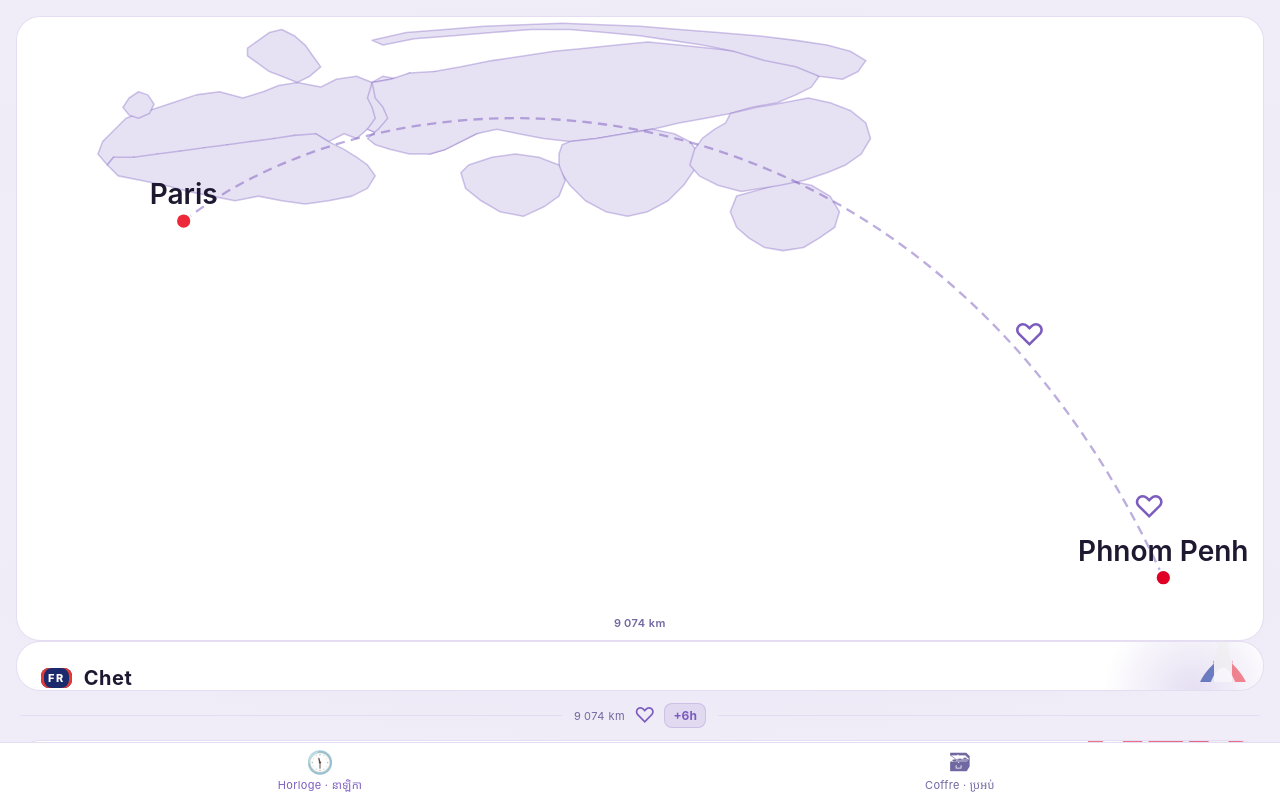
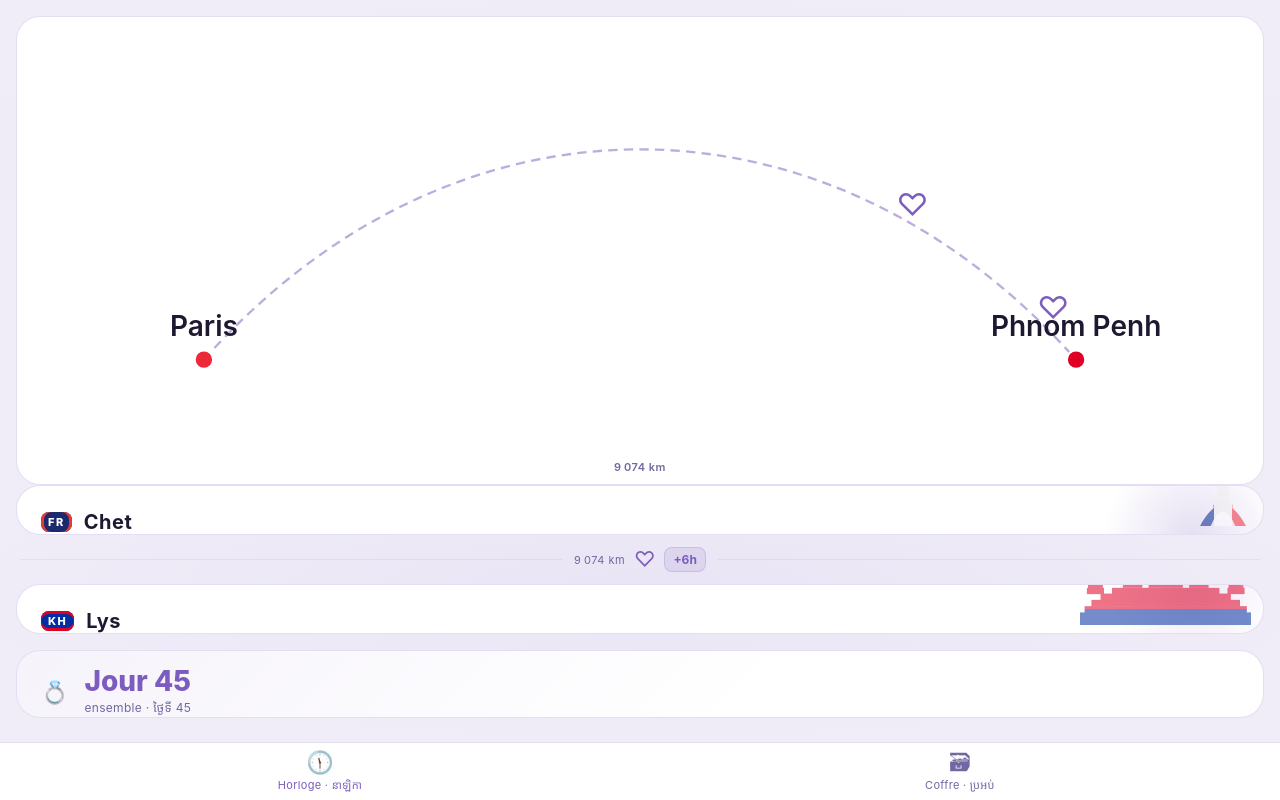
Before and after one commit to chetana/9074km, a SvelteKit app: page /horloge in a window 1280 px wide. Built offline with nearby package versions, Linux system fonts and the light colour scheme.

Commit message:
fix: carte minimaliste sans continents, juste Paris↔Phnom Penh

```diff
--- a/src/routes/horloge/+page.svelte
+++ b/src/routes/horloge/+page.svelte
@@ -41,103 +41,19 @@
 
 <div class="page">
 
-	<!-- Mini-carte du monde — Paris ↔ Phnom Penh -->
-	<!-- viewBox 0 0 800 400 — lon -15→115, lat 70→5 -->
-	<!-- Paris : lon 2.35 lat 48.85 → x≈107 y≈131 -->
-	<!-- Phnom Penh : lon 104.9 lat 11.57 → x≈736 y≈360 -->
+	<!-- Mini-carte — Paris ↔ Phnom Penh -->
 	<div class="map-card">
-		<svg class="world-map" viewBox="0 0 800 400" xmlns="http://www.w3.org/2000/svg" aria-hidden="true">
-			<defs>
-				<!-- Chemin invisible pour l'animation du cœur (aller-retour Paris→PP) -->
-				<!-- La courbe monte (arc grand cercle simulé) -->
-				<path id="flight-path" d="M 107,131 C 250,20 580,20 736,360" fill="none"/>
-			</defs>
-
-			<!-- ── Continents simplifiés ── -->
-			<!-- Europe -->
-			<polygon class="land" points="
-				85,60  100,55  115,50  130,48  145,52  158,48  168,44  180,42
-				195,45  205,40  218,38  228,42  235,38  245,40  252,36  260,40
-				268,35  275,40  280,38  285,44  278,50  282,56  275,60  270,65
-				260,62  255,68  248,72  240,70  232,75  225,72  218,78  210,75
-				200,80  192,75  185,80  178,76  172,82  165,78  158,84  150,80
-				142,85  135,82  128,88  120,84  112,90  105,86  98,92  90,88
-				82,94  75,90  68,96  62,90  58,95  52,88  55,80  60,75
-				65,70  70,65  78,62  82,58
-			"/>
-			<!-- Scandinavie -->
-			<polygon class="land" points="
-				148,20  155,15  162,10  170,8  178,12  185,18  190,25  195,32
-				188,38  180,42  170,38  162,35  155,30  148,25
-			"/>
-			<!-- Îles britanniques -->
-			<polygon class="land" points="
-				68,58  72,52  78,48  84,50  88,56  85,62  78,65  72,63
-			"/>
-			<!-- Afrique du Nord -->
-			<polygon class="land" points="
-				62,90  75,90  90,88  105,86  120,84  135,82  150,80  165,78
-				178,76  192,75  200,80  210,85  218,90  225,95  230,102
-				225,110  215,115  200,118  185,120  170,118  155,115  140,118
-				125,115  110,112  95,108  80,105  65,102  58,95
-			"/>
-			<!-- Asie de l'Ouest / Moyen-Orient -->
-			<polygon class="land" points="
-				228,42  240,40  252,38  265,40  278,42  290,45  305,48  315,52
-				320,58  315,65  305,70  295,75  285,80  275,85  265,88  255,85
-				248,80  240,78  232,75  225,72  230,65  228,58  225,52
-			"/>
-			<!-- Asie centrale / Russie du Sud -->
-			<polygon class="land" points="
-				228,42  240,40  252,36  268,35  285,32  305,28  325,25  345,22
-				365,20  385,18  405,16  425,18  445,20  462,22  478,25  492,28
-				505,32  515,38  510,45  500,50  488,55  472,58  458,62  442,65
-				425,68  408,72  390,75  372,78  355,80  338,78  322,75  308,72
-				295,75  285,80  275,85  265,88  252,88  240,85  230,82  225,78
-				232,72  238,65  235,58  230,52
-			"/>
-			<!-- Russie / Sibérie -->
-			<polygon class="land" points="
-				228,15  250,10  275,8   300,6   325,5   350,4   375,5   400,6
-				425,8   450,10  475,12  500,15  520,18  535,22  545,28  540,35
-				530,40  515,38  500,32  480,28  460,22  440,18  420,15  400,12
-				378,10  355,8   330,8   305,10  280,12  255,14  235,18  228,15
-			"/>
-			<!-- Asie du Sud / Inde -->
-			<polygon class="land" points="
-				355,80  372,78  390,75  408,72  422,75  432,80  438,88  435,98
-				428,108 418,118 405,125 392,128 378,125 365,118 355,108 348,98
-				348,88  350,82
-			"/>
-			<!-- Asie du Sud-Est / Indochine -->
-			<polygon class="land" points="
-				480,110 495,105 510,108 522,115 528,125 525,135 515,142
-				505,148 492,150 480,148 470,142 462,135 458,125 462,115
-			"/>
-			<!-- Chine / Asie de l'Est -->
-			<polygon class="land" points="
-				458,62  475,58  492,55  508,52  522,55  535,60  545,68  548,78
-				542,88  532,95  520,100 505,105 490,108 478,110 465,112
-				450,108 438,102 432,95  435,85  440,78  448,72  455,68
-			"/>
-			<!-- Péninsule arabique -->
-			<polygon class="land" points="
-				290,95  305,90  320,88  335,90  348,95  352,105 348,115
-				338,122 325,128 310,125 298,118 288,110 285,100
-			"/>
-
-			<!-- ── Ligne de vol pointillée Paris→PP ── -->
-			<path class="flight-line" d="M 107,131 C 250,20 580,20 736,360"/>
+		<svg class="world-map" viewBox="0 0 800 300" xmlns="http://www.w3.org/2000/svg" aria-hidden="true">
+			<!-- ── Ligne de vol pointillée ── -->
+			<path class="flight-line" d="M 120,220 C 280,40 520,40 680,220"/>
 
 			<!-- ── Épingles ── -->
-			<!-- Paris -->
-			<circle class="pin pin-paris" cx="107" cy="131" r="5"/>
-			<text class="pin-label" x="107" y="120" text-anchor="middle">Paris</text>
-			<!-- Phnom Penh -->
-			<circle class="pin pin-pp" cx="736" cy="360" r="5"/>
-			<text class="pin-label" x="736" y="349" text-anchor="middle">Phnom Penh</text>
+			<circle class="pin pin-paris" cx="120" cy="220" r="6"/>
+			<text class="pin-label" x="120" y="205" text-anchor="middle">Paris</text>
+			<circle class="pin pin-pp" cx="680" cy="220" r="6"/>
+			<text class="pin-label" x="680" y="205" text-anchor="middle">Phnom Penh</text>
 
-			<!-- ── Cœur animé ── -->
+			<!-- ── Cœurs animés ── -->
 			<text class="heart heart-1">♡</text>
 			<text class="heart heart-2">♡</text>
 		</svg>
@@ -345,13 +261,6 @@
 		height: auto;
 	}
 
-	.land {
-		fill: color-mix(in srgb, var(--accent) 18%, var(--card));
-		stroke: color-mix(in srgb, var(--accent) 35%, transparent);
-		stroke-width: 1;
-		stroke-linejoin: round;
-	}
-
 	.flight-line {
 		fill: none;
 		stroke: var(--accent);
@@ -378,7 +287,7 @@
 	.heart {
 		font-size: 20px;
 		fill: var(--accent);
-		offset-path: path("M 107,131 C 250,20 580,20 736,360");
+		offset-path: path("M 120,220 C 280,40 520,40 680,220");
 		offset-rotate: 0deg;
 	}
 
```
